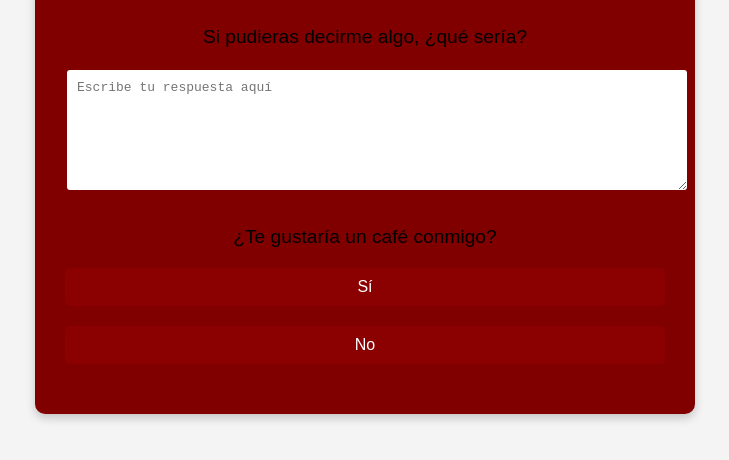
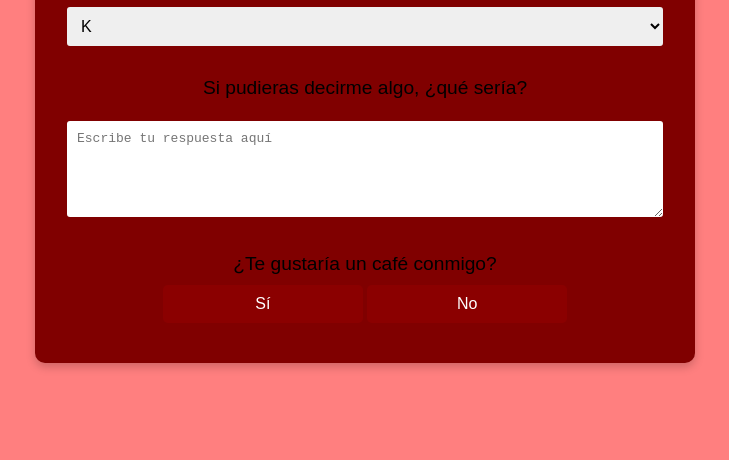
Before and after one commit to Jhoannss/encuesta, a plain HTML site: page index.html in a window 1280 px wide. Shown: the part 292-752 px from the top of the page, without its empty margins (275-1004 px from the left). Drawn offline with Linux system fonts and the light colour scheme.

Commit message:
Update index.html

```diff
--- a/index.html
+++ b/index.html
@@ -5,12 +5,11 @@
     <meta name="viewport" content="width=device-width, initial-scale=1.0">
     <title>Encuesta</title>
 
-    <!-- Estilos dentro del head -->
     <style>
         /* Estilo general de la página */
         body {
             font-family: 'Arial', sans-serif; /* Fuente lisa */
-            background-color: #f4f4f4; /* Color de fondo claro */
+            background-color: #FF7F7F; /* Salmón claro en toda la página */
             margin: 0;
             padding: 0;
             display: flex;
@@ -48,6 +47,7 @@
             font-size: 1em;
             border: 2px solid #800000;
             border-radius: 5px;
+            box-sizing: border-box; /* Para evitar desbordamientos */
         }
 
         /* Estilo para los botones */
@@ -56,6 +56,8 @@
             color: white;
             border: none;
             cursor: pointer;
+            max-width: 200px; /* Limitar el tamaño del botón */
+            margin: 0 auto; /* Centrar el botón */
         }
 
         button:hover {
@@ -65,6 +67,12 @@
         textarea {
             resize: vertical;
             height: 100px;
+            width: 100%; /* Asegura que el textarea no sea demasiado grande */
+        }
+
+        /* Evitar que los cuadros crezcan demasiado */
+        #noButton {
+            width: 50%; /* Reducir el tamaño del botón "No" */
         }
 
         /* Estilo para el contador de clics */
@@ -79,7 +87,6 @@
 </head>
 <body>
 
-    <!-- Contenedor de la encuesta -->
     <div class="container">
         <h1>Encuesta</h1>
 
@@ -104,5 +111,6 @@
     </div>
 
     <script src="js/app.js"></script> <!-- Asegúrate de que tu archivo app.js esté bien referenciado -->
+
 </body>
 </html>
```
